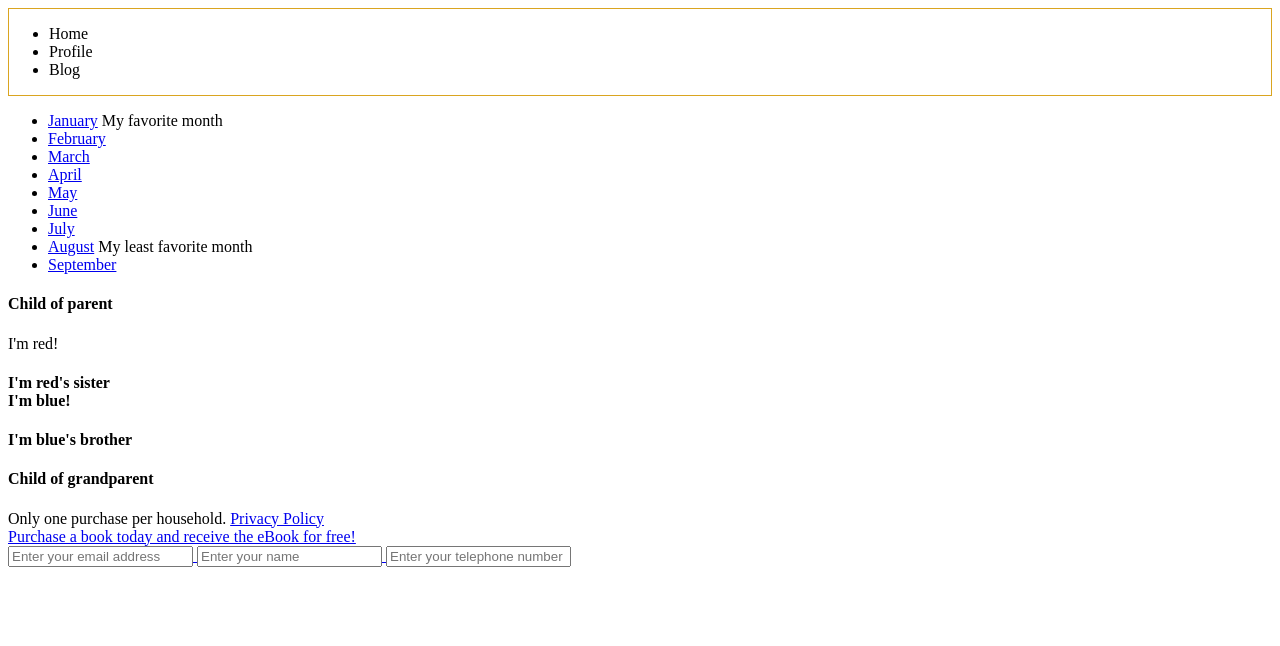
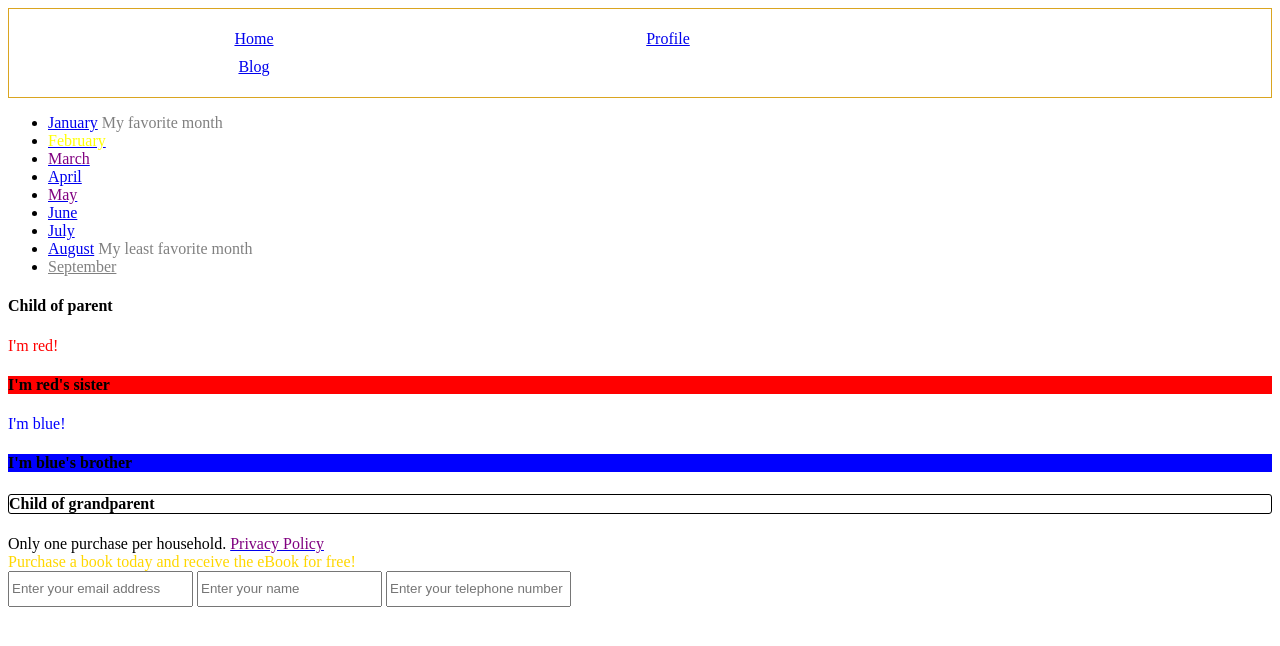
Before and after one commit to Humberto032393/css-selectors, a plain HTML site: page index.html in a window 1280 px wide. Drawn offline with Linux system fonts and the light colour scheme.

Commit message:
adding index.html selectors.css

```diff
--- a/index.html
+++ b/index.html
@@ -11,13 +11,15 @@
 
 <body>
     <header>
+        <nav>
             <ul>
-            <li>Home</li>
-            <li>Profile</li>
-            <li>Blog</li>
+                <li><a href="#">Home</li></a>
+                <li><a href="#">Profile</li></a>
+                <li><a href="#">Blog</li></a>
             </ul>
+        </nav>
     </header>
-
+    <article>
         <section>
             <div class="month-list">
                 <ul>
@@ -68,7 +70,7 @@
                     <h4>Child of parent</h4>
                     <div>
                         <div>I'm red!</div>
-                    <h4>I'm red's sister
+                        <h4>I'm red's sister</h4>
                         <div>I'm blue!</div>
                         <h4>I'm blue's brother</h4>
                     </div>
@@ -87,6 +89,7 @@
                             Privacy Policy
                         </span>
                     </span>
+                </a>
             </div>
 
             <div class="promo">
@@ -98,7 +101,7 @@
                 <input type="text" name="name" placeholder="Enter your name">
                 <input type="tel" name="telephone" placeholder="Enter your telephone number">
             </span>
-
+    </article>
     </footer>
 
 
--- a/selectors.css
+++ b/selectors.css
@@ -1,6 +1,56 @@
- header:first-child {
-  border-color: goldenrod;
-  border-style: solid;
-  border-width: 1px;
+ header {
+    border: 1px solid goldenrod;
+
+
+  }
+
+nav li {
+  display: inline-block;
+  text-align: center;
+  padding: 5px;
+  width: 400px;
 
 }
+
+.disabled {
+  color: grey;
+}
+
+a [class="disabled"] {
+  color: purple;
+
+}
+
+.active {
+  color: yellow;
+}
+
+.parent div >:nth-child(1) {
+  color: red;
+}
+
+.parent div >:nth-last-child(2) {
+  color: blue;
+}
+
+.parent div > h4:nth-child(2) {
+  background-color: red;
+}
+
+.parent div > h4:nth-child(4) {
+  background-color: blue;
+}
+
+.grandparent > h4 {
+  border: 1px solid black;
+  border-radius: 3px;
+}
+
+.promo {
+  font-style: bold;
+  color: gold;
+}
+
+input {
+  height: 30px;
+}
```
Lines whose indentation alone changed are shown as unchanged.
